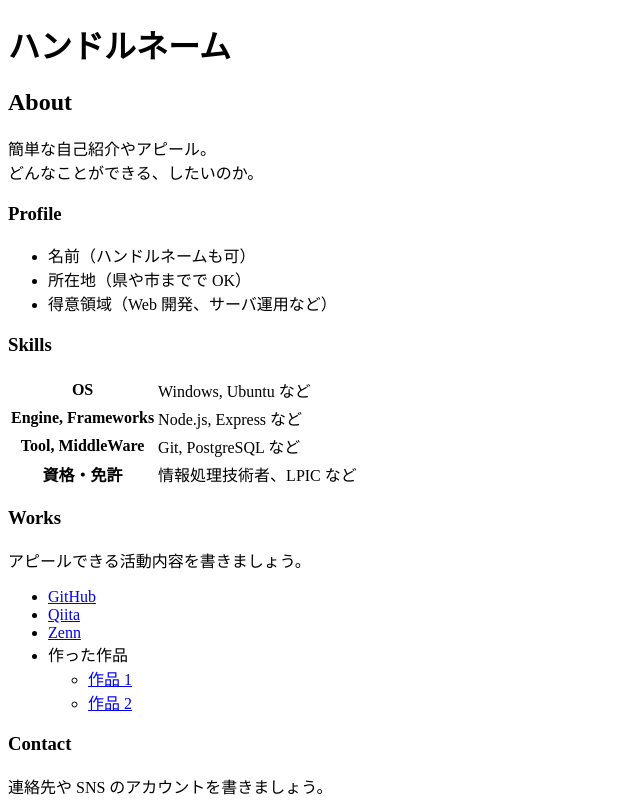
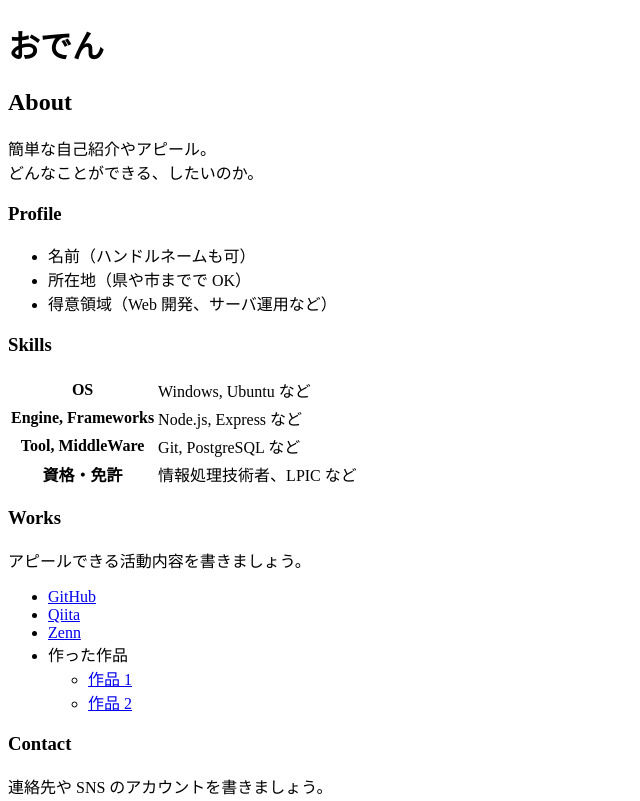
Before and after one commit to dazaitianzhong556-star/dazaitianzhong556.github.io, a plain HTML site: page index.html in a window 1280 px wide. Shown: the top 801 px of the page, without its empty margins (0-640 px from the left). Drawn offline with Linux system fonts and the light colour scheme.

Commit message:
ポートフォリオに必要な情報を追加

```diff
--- a/index.html
+++ b/index.html
@@ -3,10 +3,10 @@
   <head>
     <meta charset="utf-8">
     <meta name="viewport" content="width=device-width, initial-scale=1">
-    <title>ハンドルネームのポートフォリオ</title>
+    <title>おでんのポートフォリオ</title>
   </head>
   <body>
-    <h1>ハンドルネーム</h1>
+    <h1>おでん</h1>
 
     <h2>About</h2>
     <p>
```
